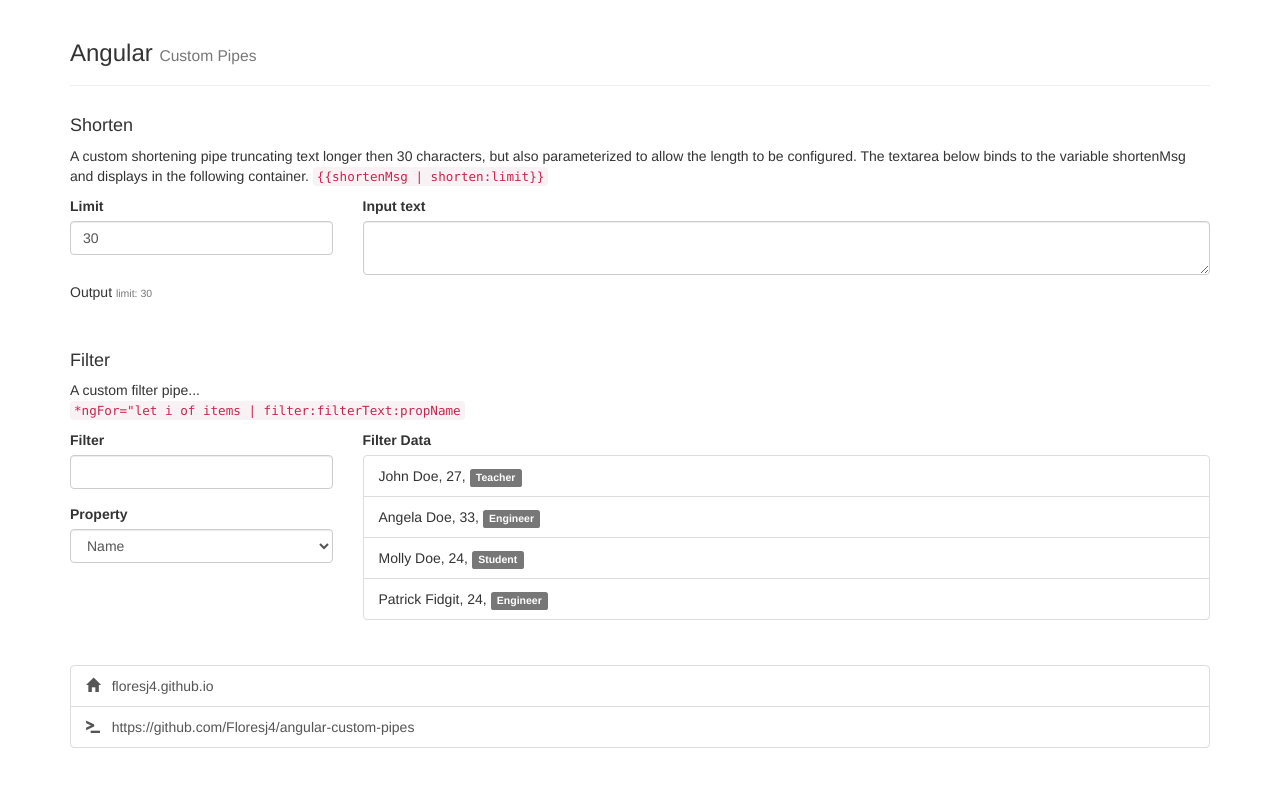
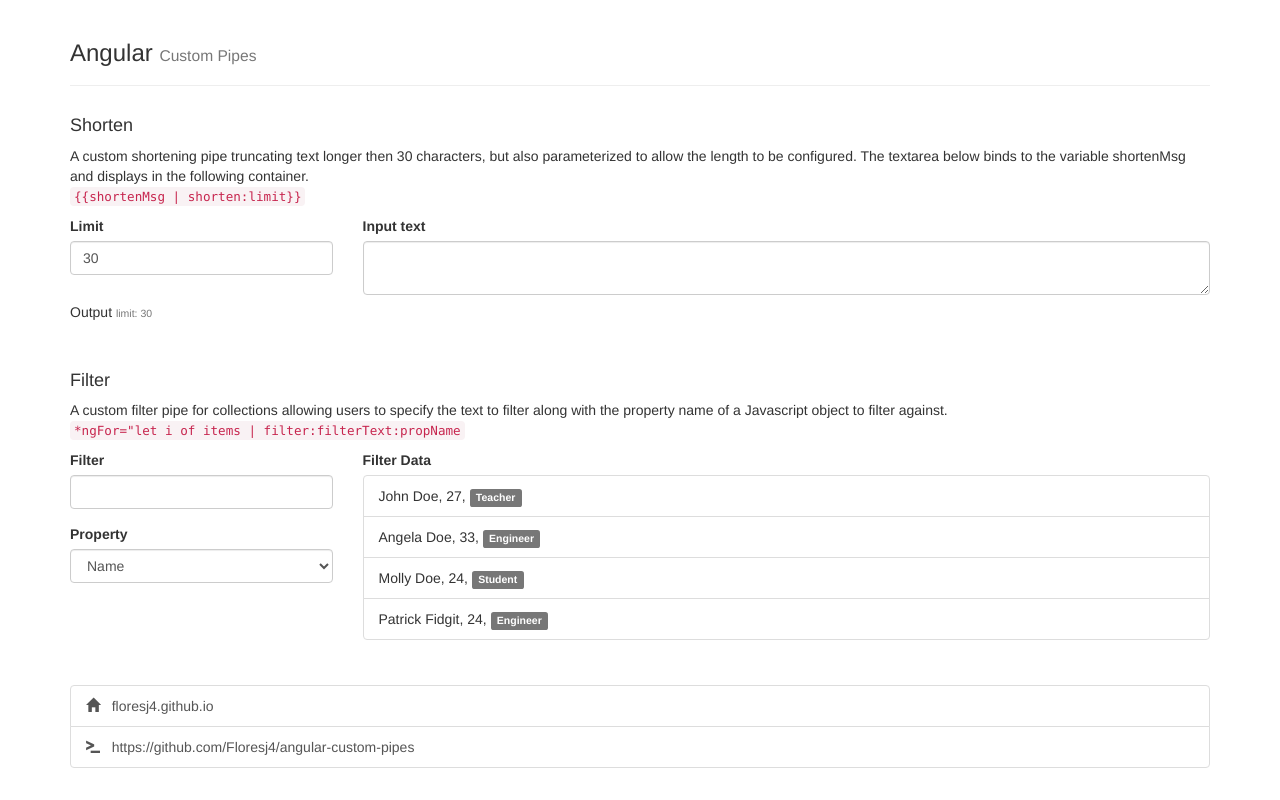
Before and after one commit to Floresj4/angular-custom-pipes, an Angular app: page / in a window 1280 px wide. Built offline with nearby package versions, Linux system fonts and the light colour scheme.

Commit message:
updating text

```diff
--- a/src/app/app.component.html
+++ b/src/app/app.component.html
@@ -13,7 +13,7 @@
         <p>
           A custom shortening pipe truncating text longer then 30 characters, but also parameterized to allow
           the length to be configured.  The textarea below binds to the variable <span class="code">shortenMsg</span>
-          and displays in the following container. <code [innerHTML]="getShortenCmd()"></code>
+          and displays in the following container. <br/> <code [innerHTML]="getShortenCmd()"></code>
         </p>
       </div>
   </div>
@@ -60,7 +60,9 @@
     <div class="col-xs-12">
       <h4>Filter</h4>
       <p>
-        A custom filter pipe... <br/> <code [innerHTML]="getFilterCmd()"></code>
+        A custom filter pipe for collections allowing users to specify the text to filter along with the property name of a
+        Javascript object to filter against.
+        <br/> <code [innerHTML]="getFilterCmd()"></code>
       </p>
     </div>
   </div>
```
